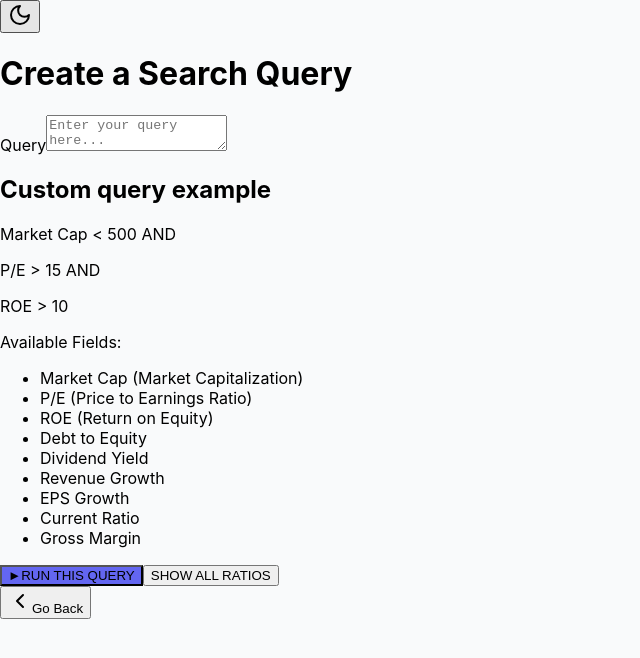
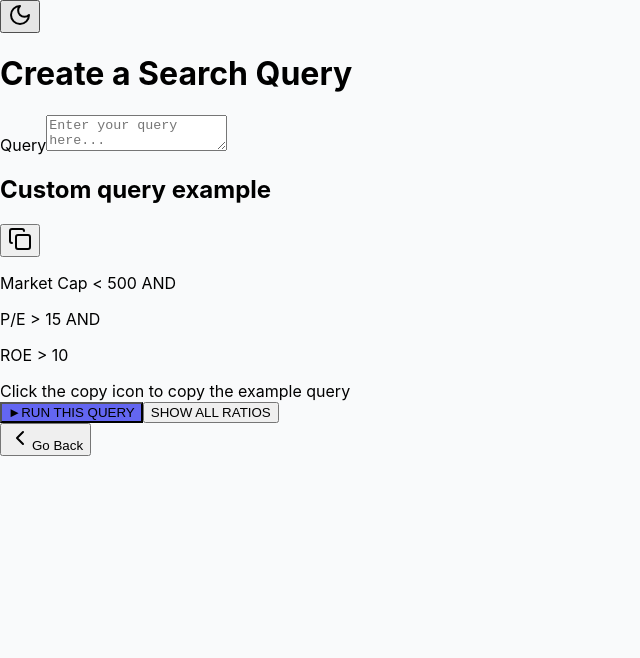
Before and after one commit to DivPandey/StockScreenerTool, a React (Create React App) app: page / in a window 1280 px wide. Both pictures are taken after a click on the button "Create New Screen". Shown: the top 658 px of the page, without its empty margins (0-640 px from the left). Built offline with nearby package versions, Linux system fonts and the light colour scheme.

Commit message:
fixed Query Page

```diff
--- a/src/components/QueryScreen.js
+++ b/src/components/QueryScreen.js
@@ -1,11 +1,17 @@
 import React, { useState } from 'react';
-import { ChevronLeft } from 'lucide-react';
+import { ChevronLeft, Copy, Check } from 'lucide-react';
 import ThemeToggle from './ThemeToggle';
 
 function QueryScreen({ onSubmit, onBack }) {
   const [query, setQuery] = useState('');
   const [error, setError] = useState(null);
   const [includeLatestResults, setIncludeLatestResults] = useState(false);
+  const [showRatioGallery, setShowRatioGallery] = useState(false);
+  const [copied, setCopied] = useState(false);
+
+  const exampleQuery = `Market Cap < 500 AND
+P/E > 15 AND
+ROE > 10`;
 
   const handleSubmit = () => {
     try {
@@ -20,18 +26,46 @@ function QueryScreen({ onSubmit, onBack }) {
     }
   };
 
+  const financialMetrics = [
+    'Market Cap',
+    'P/E Ratio',
+    'ROE',
+    'Debt to Equity',
+    'Dividend Yield',
+    'Revenue Growth',
+    'EPS Growth',
+    'Current Ratio',
+    'Gross Margin'
+  ];
+
+  const operators = ['<', '>', 'AND'];
+
+  const handleMetricClick = (metric) => {
+    setQuery(prev => prev + metric + ' ');
+  };
+
+  const handleOperatorClick = (operator) => {
+    setQuery(prev => prev + operator + ' ');
+  };
+
+  const handleCopyClick = () => {
+    navigator.clipboard.writeText(exampleQuery);
+    setCopied(true);
+    setTimeout(() => setCopied(false), 2000);
+  };
+
   return (
-    <div className="min-h-screen bg-gray-50 dark:bg-gray-900 p-4 relative">
+    <div className="min-h-screen bg-[#F1F4F8] dark:bg-gray-900 p-4 relative">
       <div className="absolute top-4 right-4">
         <ThemeToggle />
       </div>
-      <div className="max-w-4xl mx-auto bg-white dark:bg-gray-800 rounded-lg shadow p-6">
-        <h1 className="text-2xl text-gray-900 font-semibold mb-6">Create a Search Query</h1>
+      <div className="max-w-4xl mx-auto bg-white dark:bg-gray-800 rounded-lg shadow-md p-6">
+        <h1 className="text-3xl text-gray-900 dark:text-white font-bold mb-6">Create a Search Query</h1>
 
         <div className="grid grid-cols-1 md:grid-cols-2 gap-6">
           {/* Left Column - Query Input */}
           <div className="space-y-4">
-            <label className="block text-gray-700 text-sm font-medium mb-2">
+            <label className="block text-gray-700 dark:text-gray-300 text-base font-medium mb-2">
               Query
             </label>
             <textarea
@@ -40,8 +74,8 @@ function QueryScreen({ onSubmit, onBack }) {
                 setQuery(e.target.value);
                 setError(null);
               }}
-              className={`w-full h-48 p-3 border rounded-lg focus:ring-2 focus:ring-indigo-500 focus:border-indigo-500 resize-none ${
-                error ? 'border-red-500' : 'border-gray-200'
+              className={`w-full h-48 p-3 border rounded-lg focus:ring-2 focus:ring-indigo-500 focus:border-indigo-500 resize-none dark:bg-gray-900 dark:border-gray-700 dark:text-white ${
+                error ? 'border-red-500' : 'border-gray-400'
               }`}
               placeholder="Enter your query here..."
             />
@@ -53,43 +87,37 @@ function QueryScreen({ onSubmit, onBack }) {
           </div>
 
           {/* Right Column - Example */}
-          <div className="bg-blue-50 rounded-lg p-6">
-            <h2 className="text-lg font-medium text-gray-900 mb-4">Custom query example</h2>
-            <div className="space-y-2 text-gray-700">
+          <div className="bg-blue-50 dark:bg-gray-700 rounded-lg p-6 border border-blue-300">
+            <h2 className="text-lg font-medium text-gray-900 dark:text-white mb-4">Custom query example</h2>
+
+            <div className="relative bg-white dark:bg-gray-800 rounded-lg p-4 border border-gray-400 dark:border-gray-600">
+              <button
+                onClick={handleCopyClick}
+                className="absolute top-2 right-2 p-1.5 rounded-md hover:bg-gray-100 dark:hover:bg-gray-700 transition-colors"
+                title="Copy to clipboard"
+              >
+                {copied ? (
+                  <Check className="w-4 h-4 text-green-500" />
+                ) : (
+                  <Copy className="w-4 h-4 text-gray-500 dark:text-gray-400" />
+                )}
+              </button>
+
+              <div className="space-y-2 text-gray-700 dark:text-gray-300 font-mono text-sm">
                 <p>Market Cap {'<'} 500 AND</p>
                 <p>P/E {'>'} 15 AND</p>
                 <p>ROE {'>'} 10</p>
               </div>
-            <div className="mt-4 text-sm text-gray-600">
-              <p className="font-medium mb-2">Available Fields:</p>
-              <ul className="list-disc pl-5 space-y-1">
-                <li>Market Cap (Market Capitalization)</li>
-                <li>P/E (Price to Earnings Ratio)</li>
-                <li>ROE (Return on Equity)</li>
-                <li>Debt to Equity</li>
-                <li>Dividend Yield</li>
-                <li>Revenue Growth</li>
-                <li>EPS Growth</li>
-                <li>Current Ratio</li>
-                <li>Gross Margin</li>
-              </ul>
+            </div>
+
+            <div className="mt-4 text-sm text-gray-600 dark:text-gray-400">
+              Click the copy icon to copy the example query
             </div>
           </div>
         </div>
 
-        {/* Checkbox and Buttons */}
-        <div className="mt-6 space-y-4">
-          {/* <label className="flex items-center space-x-2">
-            <input
-              type="checkbox"
-              checked={includeLatestResults}
-              onChange={(e) => setIncludeLatestResults(e.target.checked)}
-              className="rounded border-gray-300 text-indigo-600 focus:ring-indigo-500"
-            />
-            <span className="text-gray-700">Only companies with Sep 2024 results</span>
-          </label> */}
-
-          <div className="flex justify-between items-center">
+        {/* Buttons */}
+        <div className="mt-6 flex justify-between items-center">
           <button
             onClick={handleSubmit}
             className="bg-indigo-600 text-white px-6 py-2 rounded-md hover:bg-indigo-700 focus:outline-none focus:ring-2 focus:ring-indigo-500 focus:ring-offset-2 flex items-center"
@@ -99,16 +127,50 @@ function QueryScreen({ onSubmit, onBack }) {
           </button>
 
           <button
-              className="border border-gray-300 text-gray-600 px-4 py-2 rounded-md hover:bg-gray-50"
+            onClick={() => setShowRatioGallery(!showRatioGallery)}
+            className="border border-gray-700 text-gray-300 px-4 py-2 rounded-md hover:bg-gray-800"
           >
-              SHOW ALL RATIOS
+            {showRatioGallery ? 'CLOSE GALLERY' : 'SHOW ALL RATIOS'}
           </button>
         </div>
+
+        {/* Financial Metrics and Operators Gallery */}
+        {showRatioGallery && (
+          <div className="mt-4 p-4 bg-gray-800 rounded-lg">
+            {/* Financial Metrics */}
+            <div className="grid grid-cols-3 gap-2">
+              {financialMetrics.map((metric) => (
+                <button
+                  key={metric}
+                  onClick={() => handleMetricClick(metric)}
+                  className="text-left px-4 py-2 border border-gray-700 rounded-md text-gray-300 hover:bg-gray-700 hover:border-gray-600 transition-colors"
+                >
+                  {metric}
+                </button>
+              ))}
             </div>
-        <div className="mt-8 border-t pt-4">
+
+            {/* Operators - Separated by a divider */}
+            <div className="mt-4 pt-4 border-t border-gray-700">
+              <div className="flex gap-2">
+                {operators.map((operator) => (
+                  <button
+                    key={operator}
+                    onClick={() => handleOperatorClick(operator)}
+                    className="px-6 py-2 border border-gray-700 rounded-md text-gray-300 hover:bg-gray-700 hover:border-gray-600 transition-colors font-mono"
+                  >
+                    {operator}
+                  </button>
+                ))}
+              </div>
+            </div>
+          </div>
+        )}
+
+        <div className="mt-8 border-t pt-4 dark:border-gray-700">
           <button
             onClick={onBack}
-            className="text-gray-600 hover:text-gray-800 flex items-center"
+            className="text-gray-600 dark:text-gray-300 hover:text-gray-800 dark:hover:text-gray-100 flex items-center"
           >
             <ChevronLeft className="w-5 h-5 mr-1" />
             <span>Go Back</span>
--- a/src/index.css
+++ b/src/index.css
@@ -30,3 +30,7 @@ input[type='checkbox'] {
 .focus\:ring-2:focus {
   @apply outline-none ring-2 ring-offset-2 ring-indigo-500;
 }
+
+.copy-transition {
+  transition: all 0.2s ease-in-out;
+}
```
Lines whose indentation alone changed are shown as unchanged.
